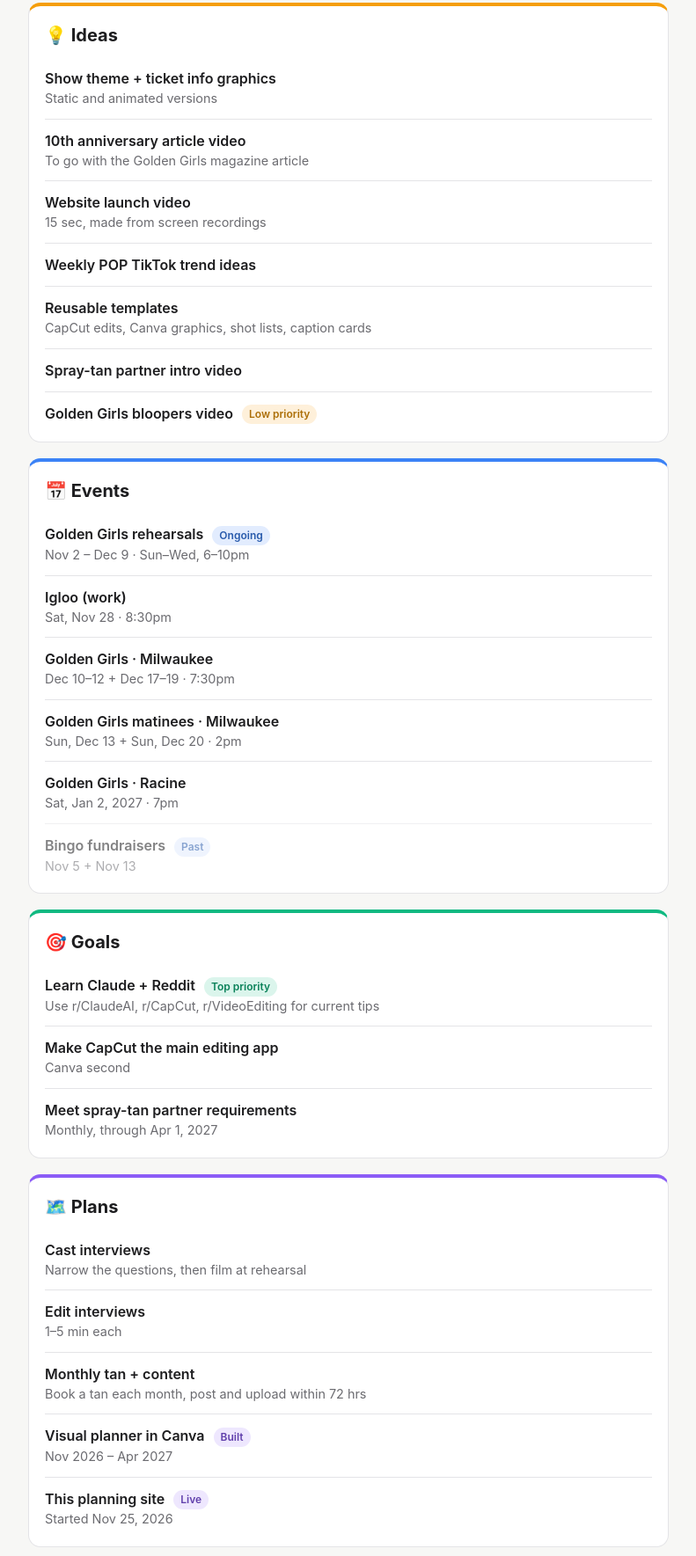
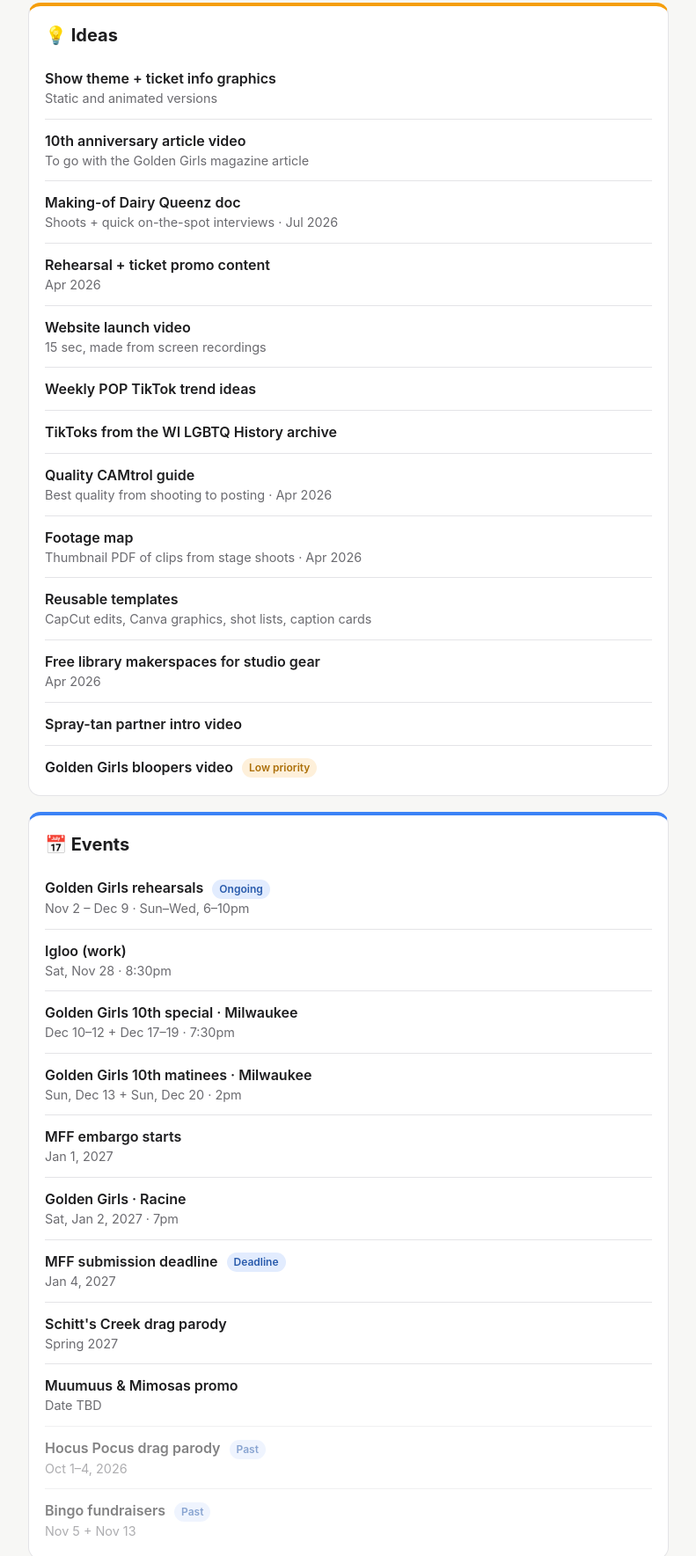
Before and after one commit to mikesadowski525/planning, a plain HTML site: page index.html in a window 1280 px wide. Shown: the part 183-1952 px from the top of the page at 88% size, without its empty margins (244-1035 px from the left). Drawn offline with Linux system fonts and the light colour scheme.

Commit message:
Add Mikey Face Media ideas, events, goals and plans
Co-Authored-By: Claude Opus 5.5 <noreply@anthropic.com>
Claude-Session: https://claude.ai/code/session_01Xixs6mSPZaXzXjv8RgGgEt

```diff
--- a/index.html
+++ b/index.html
@@ -102,9 +102,15 @@
     <ul class="items">
       <li><div class="title">Show theme + ticket info graphics</div><div class="meta">Static and animated versions</div></li>
       <li><div class="title">10th anniversary article video</div><div class="meta">To go with the Golden Girls magazine article</div></li>
+      <li><div class="title">Making-of Dairy Queenz doc</div><div class="meta">Shoots + quick on-the-spot interviews · Jul 2026</div></li>
+      <li><div class="title">Rehearsal + ticket promo content</div><div class="meta">Apr 2026</div></li>
       <li><div class="title">Website launch video</div><div class="meta">15 sec, made from screen recordings</div></li>
       <li><div class="title">Weekly POP TikTok trend ideas</div></li>
+      <li><div class="title">TikToks from the WI LGBTQ History archive</div></li>
+      <li><div class="title">Quality CAMtrol guide</div><div class="meta">Best quality from shooting to posting · Apr 2026</div></li>
+      <li><div class="title">Footage map</div><div class="meta">Thumbnail PDF of clips from stage shoots · Apr 2026</div></li>
       <li><div class="title">Reusable templates</div><div class="meta">CapCut edits, Canva graphics, shot lists, caption cards</div></li>
+      <li><div class="title">Free library makerspaces for studio gear</div><div class="meta">Apr 2026</div></li>
       <li><div class="title">Spray-tan partner intro video</div></li>
       <li><div class="title">Golden Girls bloopers video <span class="tag">Low priority</span></div></li>
     </ul>
@@ -115,9 +121,14 @@
     <ul class="items">
       <li><div class="title">Golden Girls rehearsals <span class="tag">Ongoing</span></div><div class="meta">Nov 2 – Dec 9 · Sun–Wed, 6–10pm</div></li>
       <li><div class="title">Igloo (work)</div><div class="meta">Sat, Nov 28 · 8:30pm</div></li>
-      <li><div class="title">Golden Girls · Milwaukee</div><div class="meta">Dec 10–12 + Dec 17–19 · 7:30pm</div></li>
-      <li><div class="title">Golden Girls matinees · Milwaukee</div><div class="meta">Sun, Dec 13 + Sun, Dec 20 · 2pm</div></li>
+      <li><div class="title">Golden Girls 10th special · Milwaukee</div><div class="meta">Dec 10–12 + Dec 17–19 · 7:30pm</div></li>
+      <li><div class="title">Golden Girls 10th matinees · Milwaukee</div><div class="meta">Sun, Dec 13 + Sun, Dec 20 · 2pm</div></li>
+      <li><div class="title">MFF embargo starts</div><div class="meta">Jan 1, 2027</div></li>
       <li><div class="title">Golden Girls · Racine</div><div class="meta">Sat, Jan 2, 2027 · 7pm</div></li>
+      <li><div class="title">MFF submission deadline <span class="tag">Deadline</span></div><div class="meta">Jan 4, 2027</div></li>
+      <li><div class="title">Schitt's Creek drag parody</div><div class="meta">Spring 2027</div></li>
+      <li><div class="title">Muumuus &amp; Mimosas promo</div><div class="meta">Date TBD</div></li>
+      <li class="past"><div class="title">Hocus Pocus drag parody <span class="tag">Past</span></div><div class="meta">Oct 1–4, 2026</div></li>
       <li class="past"><div class="title">Bingo fundraisers <span class="tag">Past</span></div><div class="meta">Nov 5 + Nov 13</div></li>
     </ul>
   </section>
@@ -126,7 +137,12 @@
     <h2>🎯 Goals</h2>
     <ul class="items">
       <li><div class="title">Learn Claude + Reddit <span class="tag">Top priority</span></div><div class="meta">Use r/ClaudeAI, r/CapCut, r/VideoEditing for current tips</div></li>
-      <li><div class="title">Make CapCut the main editing app</div><div class="meta">Canva second</div></li>
+      <li><div class="title">Get into MFF 2027</div><div class="meta">Any win counts</div></li>
+      <li><div class="title">Best Production at WI Drag Awards</div></li>
+      <li><div class="title">Sharpest footage</div><div class="meta">Less compression on upload</div></li>
+      <li><div class="title">Searchable transcripts</div><div class="meta">To sort doc clips</div></li>
+      <li><div class="title">Free up phone storage</div><div class="meta">Move footage to Drive</div></li>
+      <li><div class="title">Make CapCut Pro the main editor</div><div class="meta">Canva second · Nov 2026</div></li>
       <li><div class="title">Meet spray-tan partner requirements</div><div class="meta">Monthly, through Apr 1, 2027</div></li>
     </ul>
   </section>
@@ -136,7 +152,13 @@
     <ul class="items">
       <li><div class="title">Cast interviews</div><div class="meta">Narrow the questions, then film at rehearsal</div></li>
       <li><div class="title">Edit interviews</div><div class="meta">1–5 min each</div></li>
+      <li><div class="title">Doc shoots</div><div class="meta">Jul–Oct 2026</div></li>
+      <li><div class="title">Transcripts with MacWhisper</div><div class="meta">Free tier · Jul 2026</div></li>
+      <li><div class="title">Hocus Pocus Madison promo edit</div></li>
+      <li><div class="title">Season announcement Reel/TikTok</div><div class="meta">Canva + TikTok sounds · May 2026</div></li>
+      <li><div class="title">Brand-ambassador content</div></li>
       <li><div class="title">Monthly tan + content</div><div class="meta">Book a tan each month, post and upload within 72 hrs</div></li>
+      <li><div class="title">LLC, domain + Workspace setup</div><div class="meta">Apr 30, 2026</div></li>
       <li><div class="title">Visual planner in Canva <span class="tag">Built</span></div><div class="meta">Nov 2026 – Apr 2027</div></li>
       <li><div class="title">This planning site <span class="tag">Live</span></div><div class="meta">Started Nov 25, 2026</div></li>
     </ul>
```
